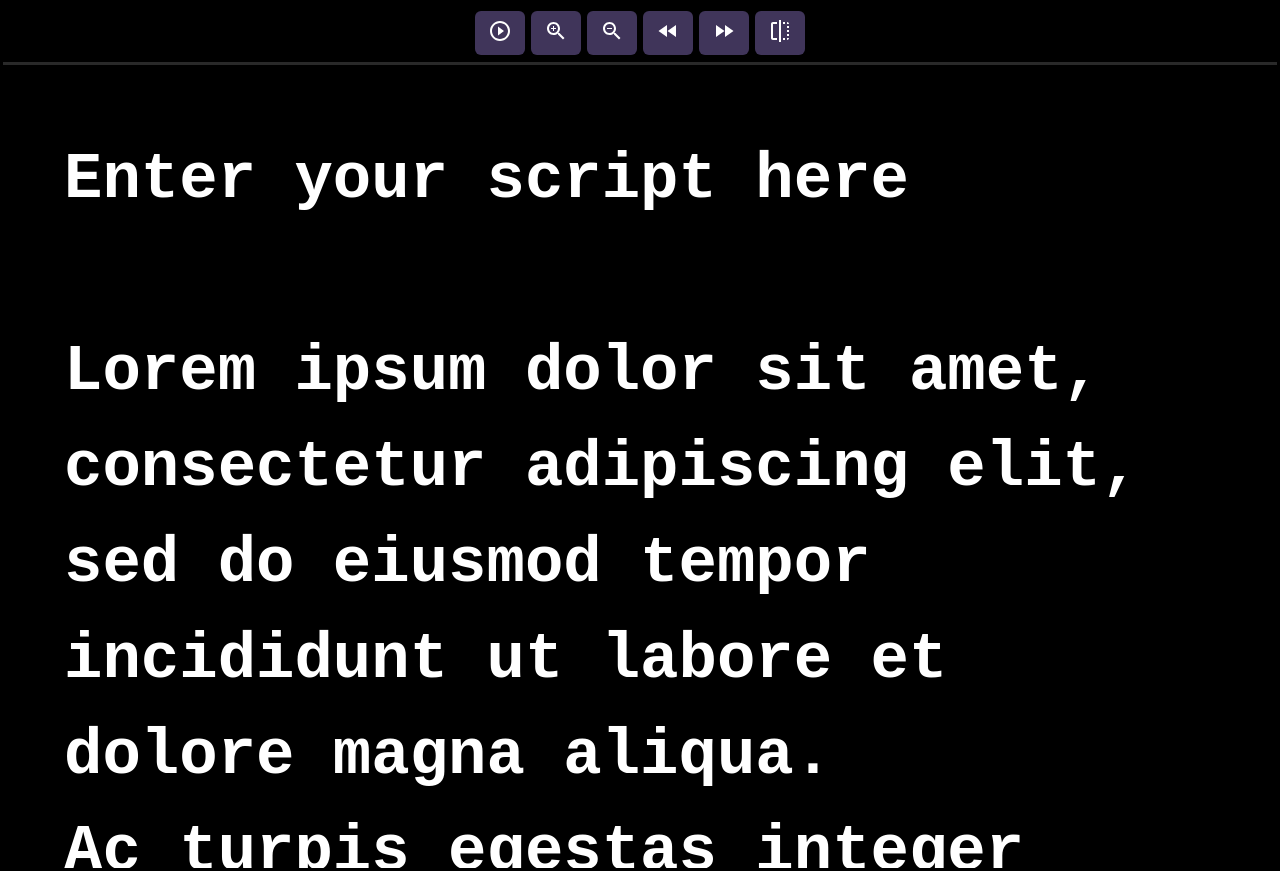
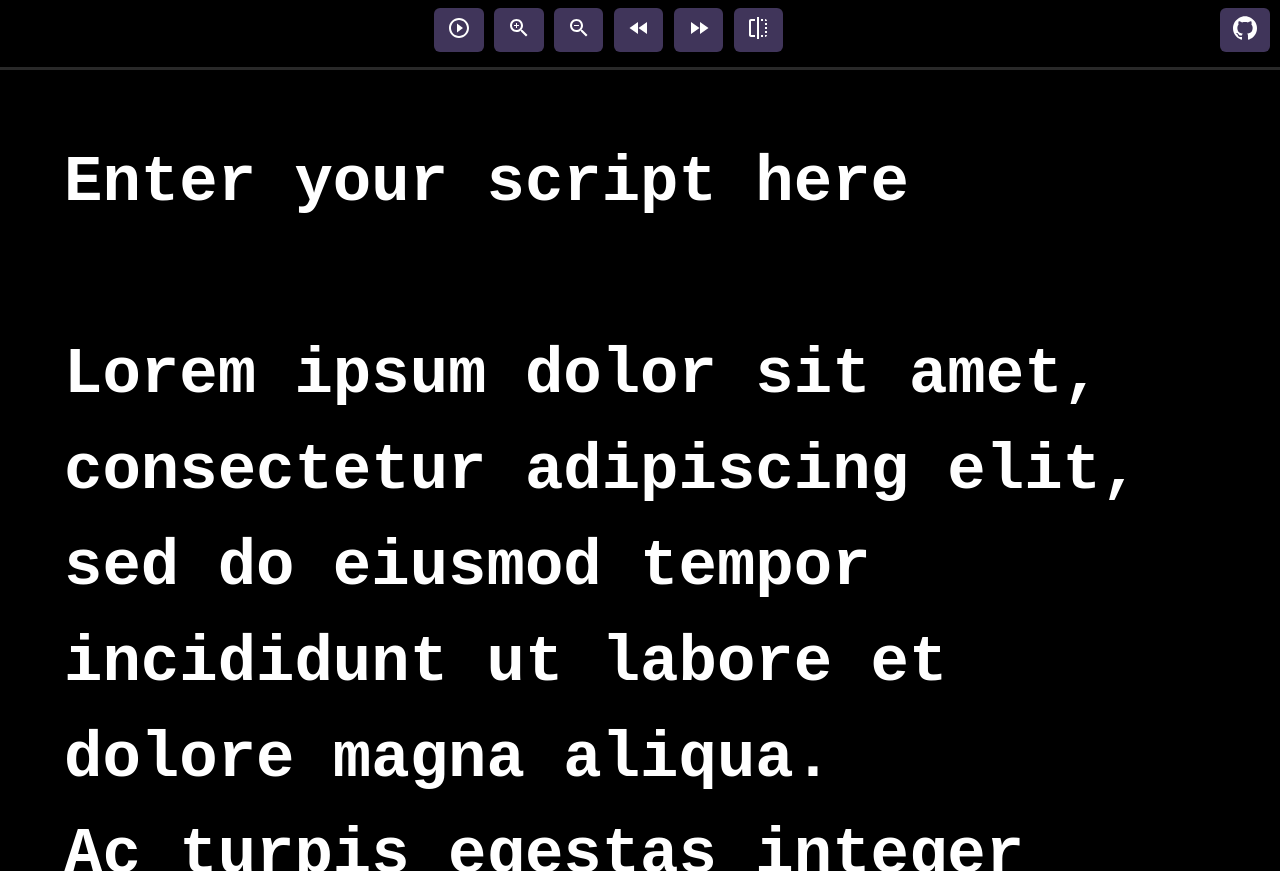
Before and after one commit to KyleTryon/TSTV-Teleprompter, a website: page public/index.html in a window 1280 px wide. Drawn offline with Linux system fonts and the light colour scheme; files whose address does not match are found by name.

Commit message:
github button

```diff
--- a/public/index.css
+++ b/public/index.css
@@ -31,25 +31,22 @@ main {
 }
 
 nav {
-  display: flex;
-  flex-direction: column;
   width: 100%;
-  align-items: center;
   padding-top: 0.5em;
 }
 
-nav span {
-  flex: 1;
+nav div {
   width: 100%;
-  padding: 0.2em;
-  display: flex;
-  flex-direction: row;
-  justify-content: center;
   text-align: center;
-  align-items: center;
+}
+
+.controls {
+  display: inline-block;
+  margin: auto;
 }
 
 .btnControl {
+  display: inline-block;
   font-size: 1em;
   border: none;
   border-radius: 6px;
@@ -60,6 +57,11 @@ nav span {
   cursor: pointer;
   margin: 0 0.2em;
   fill: #FFF;
+}
+
+#btnGitHub {
+  float: right;
+  margin-right: 10px;
 }
 
 .flipX {
--- a/public/index.html
+++ b/public/index.html
@@ -12,7 +12,8 @@
   </head>
   <body>
     <nav>
-      <span>
+      <div>
+        <span class="controls">
           <button class="btnControl" aria-lable="start/stop" id="btnStart">
             <svg xmlns="http://www.w3.org/2000/svg" height="24" viewBox="0 0 24 24" width="24"><path d="M0 0h24v24H0z" fill="none"/><path d="M10 16.5l6-4.5-6-4.5v9zM12 2C6.48 2 2 6.48 2 12s4.48 10 10 10 10-4.48 10-10S17.52 2 12 2zm0 18c-4.41 0-8-3.59-8-8s3.59-8 8-8 8 3.59 8 8-3.59 8-8 8z"/></svg>
           </button>
@@ -32,9 +33,39 @@
             <svg xmlns="http://www.w3.org/2000/svg" height="24" viewBox="0 0 24 24" width="24"><path d="M0 0h24v24H0z" fill="none"/><path d="M15 21h2v-2h-2v2zm4-12h2V7h-2v2zM3 5v14c0 1.1.9 2 2 2h4v-2H5V5h4V3H5c-1.1 0-2 .9-2 2zm16-2v2h2c0-1.1-.9-2-2-2zm-8 20h2V1h-2v22zm8-6h2v-2h-2v2zM15 5h2V3h-2v2zm4 8h2v-2h-2v2zm0 8c1.1 0 2-.9 2-2h-2v2z"/></svg>
           </button>
         </span>
-      <span>
+        <a href="https://github.com/KyleTryon/TSTV-Teleprompter" class="btnControl" id="btnGitHub">
+          <?xml version="1.0" encoding="iso-8859-1"?>
+          <!-- Generator: Adobe Illustrator 16.0.0, SVG Export Plug-In . SVG Version: 6.00 Build 0)  -->
+          <!DOCTYPE svg PUBLIC "-//W3C//DTD SVG 1.1//EN" "http://www.w3.org/Graphics/SVG/1.1/DTD/svg11.dtd">
+          <svg version="1.1" id="Capa_1" xmlns="http://www.w3.org/2000/svg" xmlns:xlink="http://www.w3.org/1999/xlink" x="0px" y="0px"
+            width="24px" height="24px" viewBox="0 0 438.549 438.549" style="enable-background:new 0 0 438.549 438.549;"
+            xml:space="preserve">
+          <g>
+            <path d="M409.132,114.573c-19.608-33.596-46.205-60.194-79.798-79.8C295.736,15.166,259.057,5.365,219.271,5.365
+              c-39.781,0-76.472,9.804-110.063,29.408c-33.596,19.605-60.192,46.204-79.8,79.8C9.803,148.168,0,184.854,0,224.63
+              c0,47.78,13.94,90.745,41.827,128.906c27.884,38.164,63.906,64.572,108.063,79.227c5.14,0.954,8.945,0.283,11.419-1.996
+              c2.475-2.282,3.711-5.14,3.711-8.562c0-0.571-0.049-5.708-0.144-15.417c-0.098-9.709-0.144-18.179-0.144-25.406l-6.567,1.136
+              c-4.187,0.767-9.469,1.092-15.846,1c-6.374-0.089-12.991-0.757-19.842-1.999c-6.854-1.231-13.229-4.086-19.13-8.559
+              c-5.898-4.473-10.085-10.328-12.56-17.556l-2.855-6.57c-1.903-4.374-4.899-9.233-8.992-14.559
+              c-4.093-5.331-8.232-8.945-12.419-10.848l-1.999-1.431c-1.332-0.951-2.568-2.098-3.711-3.429c-1.142-1.331-1.997-2.663-2.568-3.997
+              c-0.572-1.335-0.098-2.43,1.427-3.289c1.525-0.859,4.281-1.276,8.28-1.276l5.708,0.853c3.807,0.763,8.516,3.042,14.133,6.851
+              c5.614,3.806,10.229,8.754,13.846,14.842c4.38,7.806,9.657,13.754,15.846,17.847c6.184,4.093,12.419,6.136,18.699,6.136
+              c6.28,0,11.704-0.476,16.274-1.423c4.565-0.952,8.848-2.383,12.847-4.285c1.713-12.758,6.377-22.559,13.988-29.41
+              c-10.848-1.14-20.601-2.857-29.264-5.14c-8.658-2.286-17.605-5.996-26.835-11.14c-9.235-5.137-16.896-11.516-22.985-19.126
+              c-6.09-7.614-11.088-17.61-14.987-29.979c-3.901-12.374-5.852-26.648-5.852-42.826c0-23.035,7.52-42.637,22.557-58.817
+              c-7.044-17.318-6.379-36.732,1.997-58.24c5.52-1.715,13.706-0.428,24.554,3.853c10.85,4.283,18.794,7.952,23.84,10.994
+              c5.046,3.041,9.089,5.618,12.135,7.708c17.705-4.947,35.976-7.421,54.818-7.421s37.117,2.474,54.823,7.421l10.849-6.849
+              c7.419-4.57,16.18-8.758,26.262-12.565c10.088-3.805,17.802-4.853,23.134-3.138c8.562,21.509,9.325,40.922,2.279,58.24
+              c15.036,16.18,22.559,35.787,22.559,58.817c0,16.178-1.958,30.497-5.853,42.966c-3.9,12.471-8.941,22.457-15.125,29.979
+              c-6.191,7.521-13.901,13.85-23.131,18.986c-9.232,5.14-18.182,8.85-26.84,11.136c-8.662,2.286-18.415,4.004-29.263,5.146
+              c9.894,8.562,14.842,22.077,14.842,40.539v60.237c0,3.422,1.19,6.279,3.572,8.562c2.379,2.279,6.136,2.95,11.276,1.995
+              c44.163-14.653,80.185-41.062,108.068-79.226c27.88-38.161,41.825-81.126,41.825-128.906
+              C438.536,184.851,428.728,148.168,409.132,114.573z"/>
+          </g>
+          </svg>
+        </a>
+      </div>
       <progress id="progressStatus" value="0" max="100"></progress>
-      </span>
     </nav>
     <main>
       <textarea id="teleprompter" contenteditable="true">
```
Also changed, not shown: public/icons/github-logo.svg (added). Lines whose indentation alone changed are shown as unchanged.
